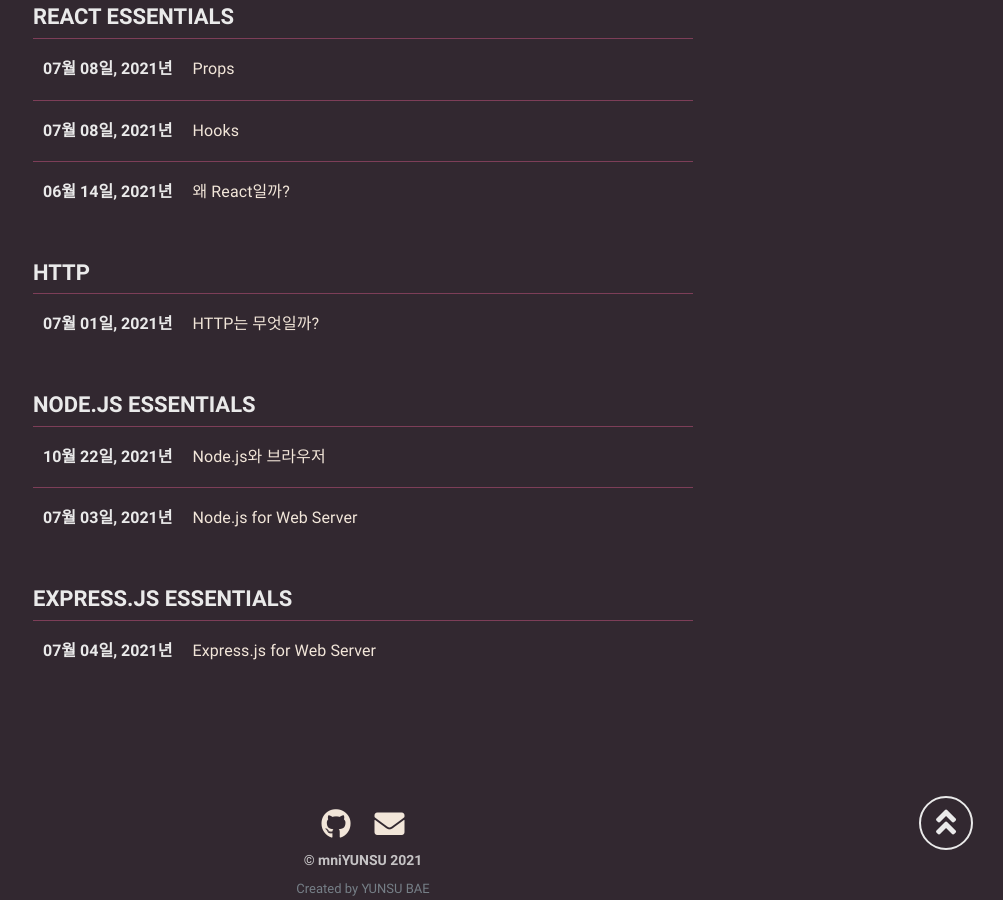
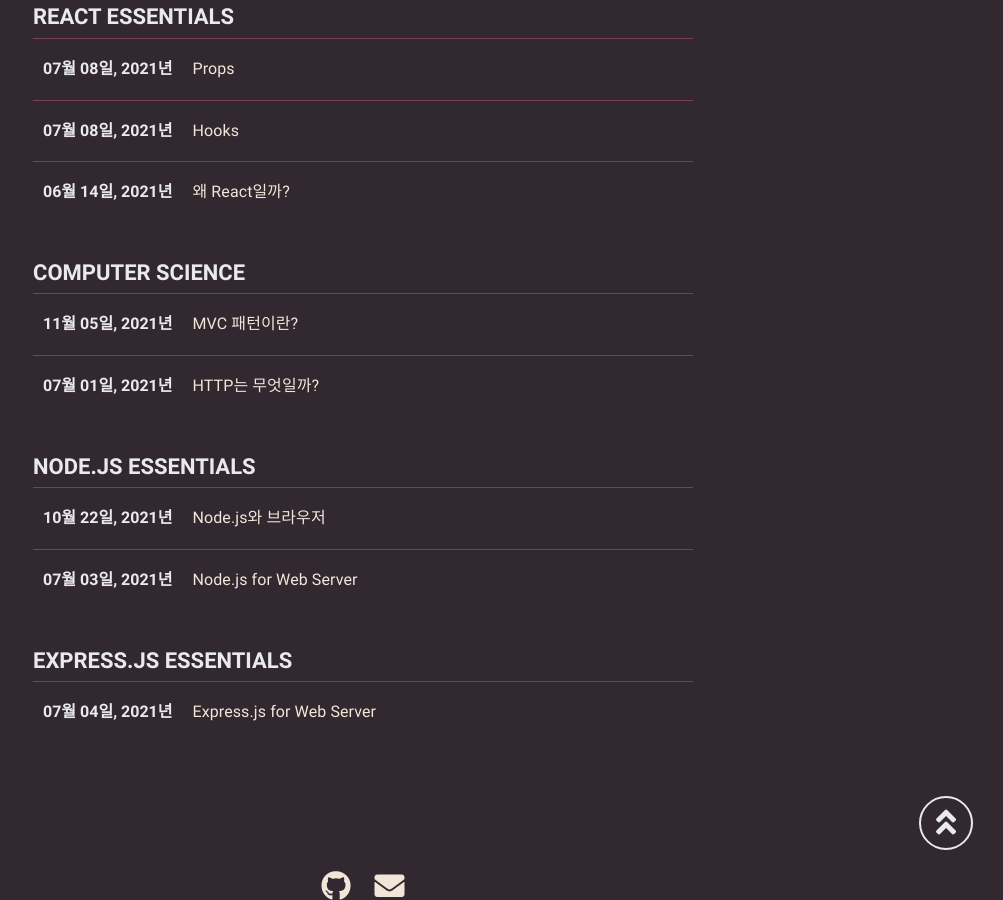
Before and after one commit to mniYUNSU/mniYUNSU.github.io, a Jekyll site: the page built from categories.html, in a window 1280 px wide and 900 px high, scrolled down 2754 px. Shown: the whole window, without its empty margins (277-1280 px from the left). Built offline with Jekyll 4.4.1, drawn with Linux system fonts in a browser that asks for light colours; some of the changed lines change nothing that is shown.

Commit message:
포스팅: mvc 패턴이란?

```diff
--- a/_posts/common-http/2021-07-01-common-http.md
+++ b/_posts/common-http/2021-07-01-common-http.md
@@ -2,8 +2,8 @@
 layout: post
 title: 'HTTP는 무엇일까?'
 date: 2021-07-01 09:29:20 +0700
-categories: [HTTP]
-tags: [HTTP, Common]
+categories: [Computer Science]
+tags: [HTTP, CS]
 description: HTTP는 무엇일까?
 ---
 
--- /dev/null
+++ b/_posts/design-mvc/2021-11-05-design-mvc.md
@@ -0,0 +1,127 @@
+---
+layout: post
+title: 'MVC 패턴이란?'
+date: 2021-11-05 09:29:20 +0700
+categories: [Computer Science]
+tags: [CS]
+description: MVC (모델-뷰-컨트롤러) 는 사용자 인터페이스, 데이터 및 논리 제어를 구현하는데 널리 사용되는 소프트웨어 디자인 패턴입니다. 소프트웨어의 비즈니스 로직과 화면을 구분하는데 중점을 두고 있습니다. 이러한 "관심사 분리" 는 더나은 업무의 분리와 향상된 관리를 제공합니다. MVC 에 기반을 둔 몇 가지 다른 디자인 패턴으로 MVVM (모델-뷰-뷰모델), MVP (모델-뷰-프리젠터), MVW (모델-뷰-왓에버) 가 있습니다.
+---
+
+# MVC (Model-View-Controller)
+
+**MVC**<sup id="user">[[1]](#user-ref)</sup>는 소프트웨어 설계와 관련하여 흔히 사용되는 설계 패턴이다.
+
+리액트의 단방향 데이터 흐름, 리덕스의 Flux + Reducer 패턴 역시 설계 패턴의 일종이다.
+
+<figure>
+<img src="https://images.velog.io/images/shitaikoto/post/ffbe7968-bf95-40a9-8d75-a16503533cf5/img2.png">
+<figcaption>Fig 1. MVC 패턴</figcaption>
+</figure>
+
+어떤 서비스를 제공하기 위해 여러 과정들과 처리들이 필요한데, 그런 처리들을 각 기능별로 나눈다는 특징이 있다.
+
+**Model**은 Model의 역할로, **Controller**는 Controller의 역할로 나눔으로써, 프로그래밍을 할 때 하나의 코드 베이스에서 모든 것을 하는게 아니라 정돈된 코딩을 특정 역할에서 수행할 수 있다는 특징이 있다.
+
+소프트웨어의 비즈니스 로직과 화면을 구분하는데 중점을 두고 있고, 이를 **'관심사 분리'** 라고 부른다.
+
+이 관심사 분리를 통해 코드 가독성, 관리성, 코드의 질 등이 개선된다.
+
+MVC 패턴의 세 부분을 간략하게 말하자면 아래와 같다.
+
+1. Model : 데이터와 비즈니스 로직을 관리
+2. View : 레이아웃과 화면을 처리
+3. Controller : 명령을 모델과 뷰 부분으로 라우팅
+
+실제로 여러 유명한 웹 프레임워크는 MVC패턴을 사용하고 있다.
+
+- React : MVC + Flux (Redux)
+- AngularJS
+- Django 등
+
+<figure>
+<img src="./../../images/design-mvc1.png" alt="design-mvc">
+<figcaption>Fig 2. MVC 패턴</figcaption>
+</figure>
+
+## Model
+
+Model은 Data의 정보를 갖고있다.
+
+Model 자체가 Data를 갖고있을 수 있고, Database와 연결되어 Data를 가져올 수 있다. 이러한 Data의 흐름은 Controller의 요청으로부터 Controller에 Data를 응답할 때 Model은 Database로부터, 또는 Model 자체의 Data로 응답한다.
+
+Database를 Model에 포함한다면, Model은 애플리케이션의 정보, 데이터를 나타내는 것이며, 애플리케이션의 초기값, 상수, 변수 등을 뜻한다. 또한 이러한 Data들의 가공을 책임지는 컴포넌트가 Model이다.
+
+MVC 패턴에서 Model은 몇가지 규칙이 있다.
+
+1. 사용자가 수정하는 모든 데이터를 갖고 있어야 한다.
+
+사용자에게 보여지는 화면(View)에 글자가 있다면 그 글자의 크기, 위치, 글자 내용 등을 알고있어야 한다는 것이다.
+
+2. View 또는 Controller에 대해 어떤 정보도 알아선 안된다.
+
+어떤 이벤트로 인해 데이터 변경이 일어났을 때, Model에서 View를 조정해서 수정이 가능하도록 View를 참조하는 내부 속성값을 가지면 안된다는 것이다.
+
+사용자가 입력한 정보는 `ABCD`인데 Model에서 이를 수정하여 `WXYZ`로 변경하면 안된다는 것이다.
+
+## View
+
+View는 사용자에게 화면을 보여주도록 하는 역할이다.
+브라우저의 경우 HTML Element가 있다.
+
+View는 Controller와 상호작용을 한다.
+
+Controller에게 사용자의 행동에 따른 이벤트를 전달하면 View는 그 이후의 과정을 알지 못합니다.
+
+Controller는 Model과 상호작용으로부터 응답받은 Data를 View에게 응답한다.
+
+View는 그 Data를 시각화할 뿐이다.
+
+MVC 패턴에서 View의 규칙은 아래와 같다.
+
+1. Model이 가지고 있는 정보를 따로 저장해선 안된다.
+
+View는 Model과 Controller의 상호작용으로부터 응답받은 Data를 사용자에게 **보여주기만** 해야 한다.
+화면에 보여주기만 하고, 그 표시되는 정보들은 따로 저장되어선 안된다.
+
+2. Model이나 Controller와 같이 다른 구성요소의 정보를 알아선 안된다.
+
+Model과 같이 자기 자신을 제외한 다른 요소는 참조하거나 어떻게 동작하는지 알아선 안된다. 오로지 사용자의 화면에 표시해줄 뿐이다.
+
+## Controller
+
+Controller는 View에서 일어나는 이벤트를 처리하고, 그 값들을 Model에게 전해주기 전에 가공한다.
+
+데이터와 사용자 인터페이스 요소를 잇는 다리 역할이다.
+
+가공된 데이터를 Model에 넘겨주게되면 Database에서 정보를 가져오거나, Model 스스로 데이터를 처리한 경우, Controller에게 그 데이터를 반환한다.
+
+Controller는 Model로부터 응답받은 데이터를 View로 전해주기 전에, View가 인식할 수 있도록 데이터를 가공한다. 그 가공된 데이터를 View에게 응답한다.
+
+View는 그 데이터를 시각화한다.
+
+즉, 사용자가 클릭, 타이핑 등 이벤트를 처리하는 부분이며 Controller 역시 몇가지 규칙이 있다.
+
+1. Model과 View에 대해 알아야 한다.
+
+Model과 View는 서로 상호작용이 없고,(서로의 존재를 모른다.) 변경을 외부로 알리거나 수신만 한다. 이 정보들을 Controller가 핸들링하기 위해 Model과 Model과 관련된 View를 알아야 한다.
+
+2. Model과 View의 변경을 모니터링해야 한다.
+
+View에서 변경이 발생하면 이를 탐지하고 Model에게 알리거나, Model에서 변경이 발생하면 이를 View에게 알려야 한다. 즉, 애플리케이션의 메인 로직을 Controller가 담당한다.
+
+<figure>
+<img src="https://images.velog.io/images/shitaikoto/post/e7193ee0-f6e5-49d0-a5e5-6fd5aed03b7e/img3.png" alt="design-mvc">
+<figcaption>Fig 3. MVC Flow</figcaption>
+</figure>
+
+사용자로부터 Browser에서 어떤 이벤트가 발생되면 Router로 분기를 한다. Router는 각 엔드포인트에 정해진 Controller를 호출한다.
+
+Controller는 View로 바로 데이터를 응답할 수도 있고, Model을 거쳐 Data를 받아 View에게 데이터를 반환한다.
+
+### Notes
+
+<small id="user-ref"><sup>[[1]](#user)</sup><a href="https://developer.mozilla.org/ko/docs/Glossary/MVC" target="_blank" rel="noopener">MVC</a>MVC (모델-뷰-컨트롤러) 는 사용자 인터페이스, 데이터 및 논리 제어를 구현하는데 널리 사용되는 소프트웨어 디자인 패턴입니다. 소프트웨어의 비즈니스 로직과 화면을 구분하는데 중점을 두고 있습니다. 이러한 "관심사 분리" 는 더나은 업무의 분리와 향상된 관리를 제공합니다. MVC 에 기반을 둔 몇 가지 다른 디자인 패턴으로 MVVM (모델-뷰-뷰모델), MVP (모델-뷰-프리젠터), MVW (모델-뷰-왓에버) 가 있습니다.</small>
+
+### Reference
+
+- <a href="https://developer.mozilla.org/ko/docs/Glossary/MVC" target="_blank" rel="noopener">MVC - MDN</a>
```
Also changed, not shown: images/design-mvc1.png (added).
